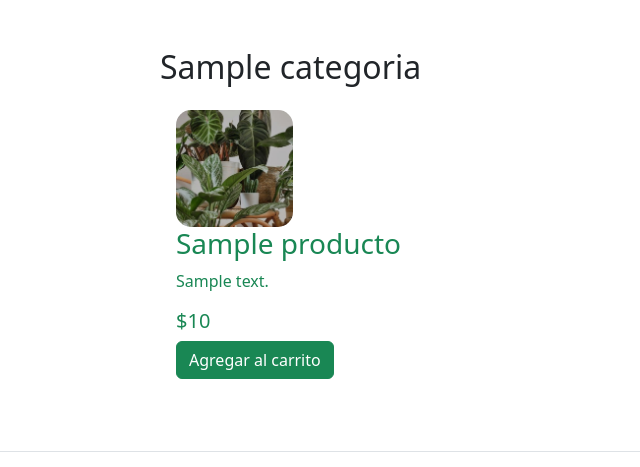
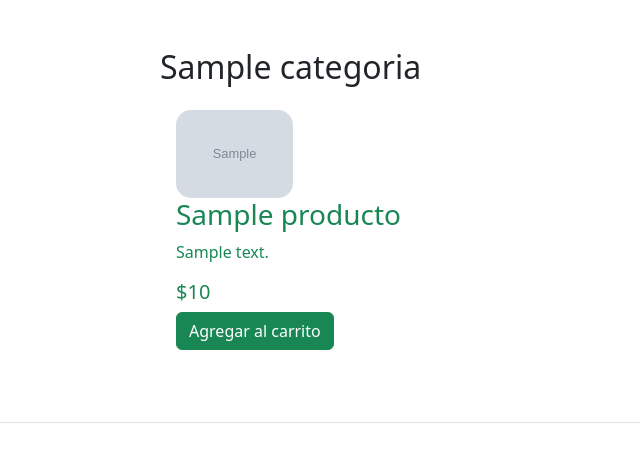
Before and after one commit to AlvaroACB/PlantasiaApp, a Django app: page /productos/1/ in a window 1280 px wide. Shown: the part 77-544 px from the top of the page, without its empty margins (0-640 px from the left). Run offline with Django 5.2, Linux system fonts and the light colour scheme; tables that the repository leaves empty hold one stand-in row (values such as "Sample post"); grey boxes marked "Sample" are stand-in pictures; some libraries are stand-ins or nearby versions.

Commit message:
imagenes de productos

```diff
--- a/core/templates/detalle.html
+++ b/core/templates/detalle.html
@@ -13,7 +13,7 @@
 <div class="row w-100 mb-5">
     <div class="col-9 d-flex justify-content-between flex-wrap m-auto">
         <div class="contenedor col-12 col-md-5 col-lg-3 mb-4 mx-3">
-            <img src="{% static '/img/img_plantas_interior.png' %}" alt="Avatar" class="imagen1">
+            <img src="{{ productos.img_prod.url }}" alt="Avatar" class="imagen1">
             <h3 class="titulo">{{ productos.nombre_prod }}</h3>
             <p>{{ productos.descripcion_prod }}</p>
             <h5>${{ productos.valor_prod }}</h5>
--- a/core/templates/productos.html
+++ b/core/templates/productos.html
@@ -16,7 +16,7 @@
         <div class="contenedor col-12 col-md-5 col-lg-3 mb-4 mx-3">
             <a class="link-success link-underline-opacity-0 link-underline-opacity-100-hover"
                 href="{% url 'detalle' producto.producto_id %}">
-                <img src="{% static '/img/img_plantas_interior.png' %}" alt="Avatar" class="imagen1">
+                <img src="{{ producto.img_prod.url }}" alt="Avatar" class="imagen1">
                 <h3 class="titulo">{{ producto.nombre_prod }}</h3>
                 <p>{{ producto.descripcion_prod }}</p>
                 <h5>${{ producto.valor_prod }}</h5>
```
Also changed, not shown: media/productos/img_albahaca.png (added), media/productos/img_echeveria.png (added), media/productos/img_ficus_benjamina.png (added), media/productos/img_kalamchoe.png (added), media/productos/img_limonero.png (added), media/productos/img_lirio_de_cobra.png (added), media/productos/img_macetero.png (added), 11 other files.
